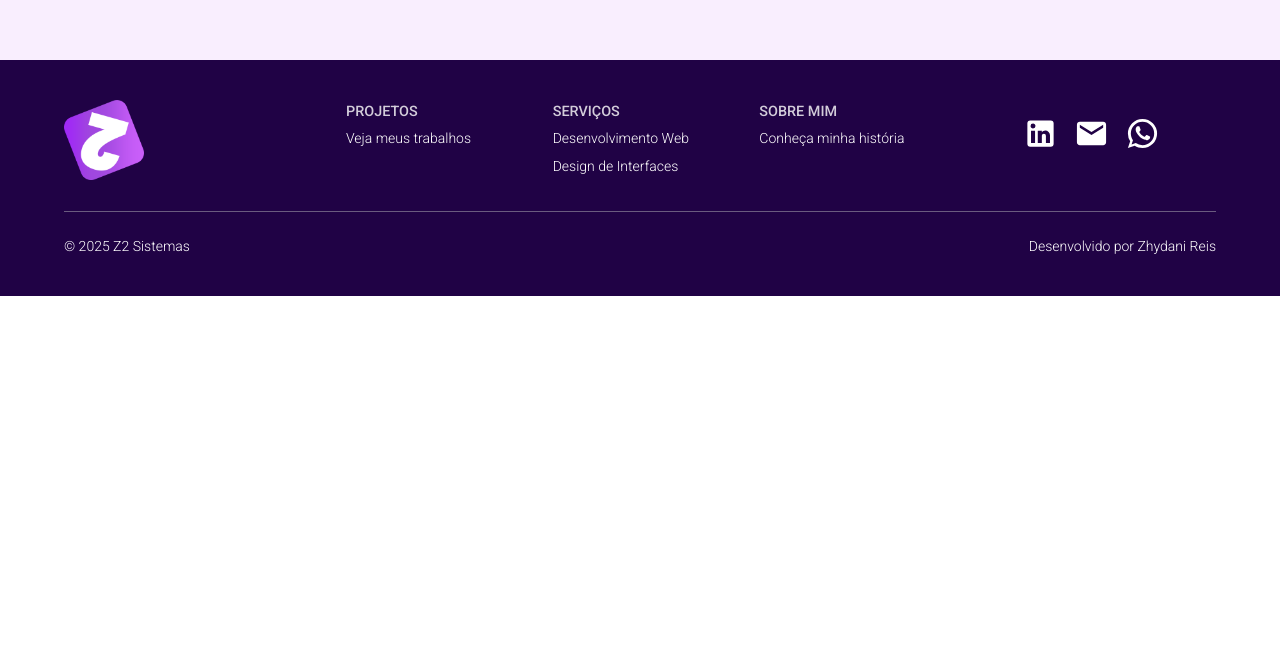
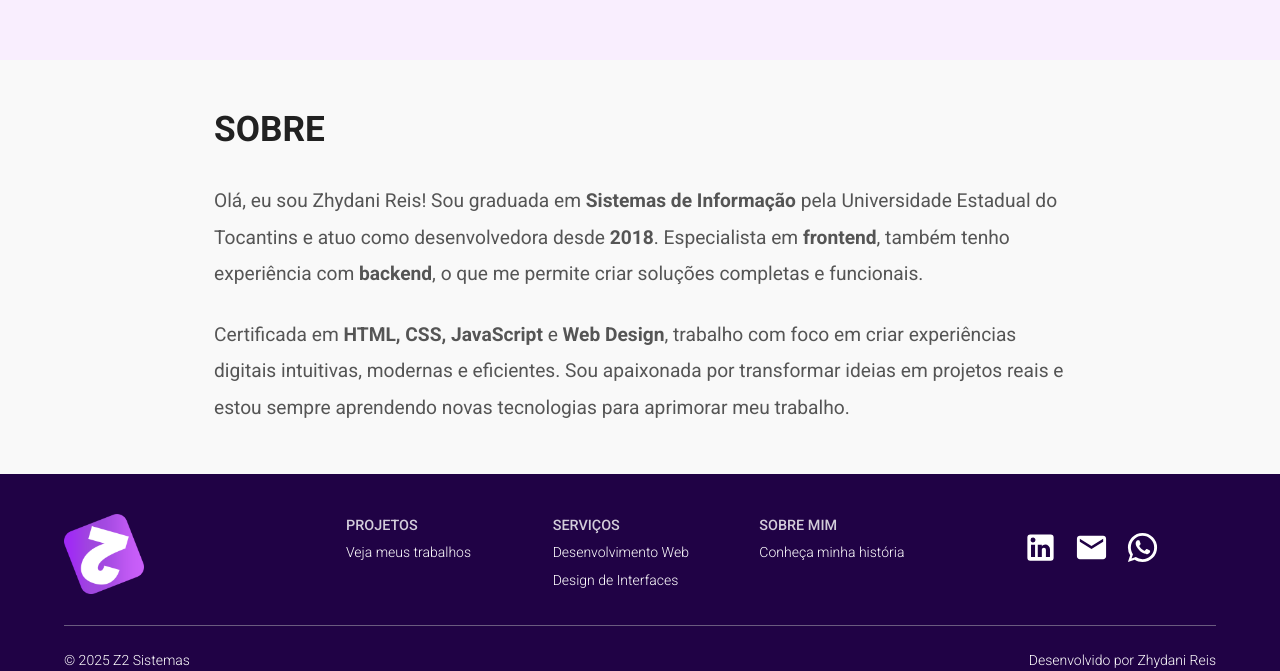
Before and after one commit to zhydani/portfolio-web, a Next.js app: page / in a window 1280 px wide. Shown: the part 664-1335 px from the top of the page. Before the commit the page ends 960 px from the top, so only its background shows below. Built offline with nearby package versions, Linux system fonts and the light colour scheme.

Commit message:
aboutsection

```diff
--- a/src/app/components/AboutSection.tsx
+++ b/src/app/components/AboutSection.tsx
@@ -1,11 +1,56 @@
 import React from "react";
-import { Box, Container } from "@mui/material";
+import { Box, Container, Typography } from "@mui/material";
 
 const AboutSection = () => {
   return (
-    <Box>
-      <Container>
+    <Box sx={{ py: 6, backgroundColor: "#f9f9f9" }}>
+      <Container
+        maxWidth="md"
+        sx={{
+          maxWidth: 700,
+        }}
+      >
+        <Typography
+          variant="h4"
+          component="h2"
+          sx={{
+            fontWeight: "bold",
+            mb: 4,
+            textTransform: "uppercase",
+            fontSize: "2.2rem",
+          }}
+        >
+          Sobre
+        </Typography>
 
+        <Typography
+          variant="body1"
+          sx={{
+            mb: 3,
+            lineHeight: 1.9,
+            fontSize: "1.2rem",
+            color: "#555",
+            textAlign: "left",
+          }}
+        >
+          Olá, eu sou Zhydani Reis! Sou graduada em <strong>Sistemas de Informação</strong> pela Universidade Estadual do Tocantins
+          e atuo como desenvolvedora desde <strong>2018</strong>. Especialista em <strong>frontend</strong>, também tenho experiência com <strong>backend</strong>, o
+          que me permite criar soluções completas e funcionais.
+        </Typography>
+
+        <Typography
+          variant="body1"
+          sx={{
+            lineHeight: 1.9,
+            fontSize: "1.2rem",
+            color: "#555",
+            textAlign: "left",
+          }}
+        >
+          Certificada em <strong>HTML, CSS, JavaScript</strong> e <strong>Web Design</strong>, trabalho com foco em criar experiências digitais intuitivas,
+          modernas e eficientes. Sou apaixonada por transformar ideias em projetos reais e estou sempre aprendendo novas
+          tecnologias para aprimorar meu trabalho.
+        </Typography>
       </Container>
     </Box>
   );
```
